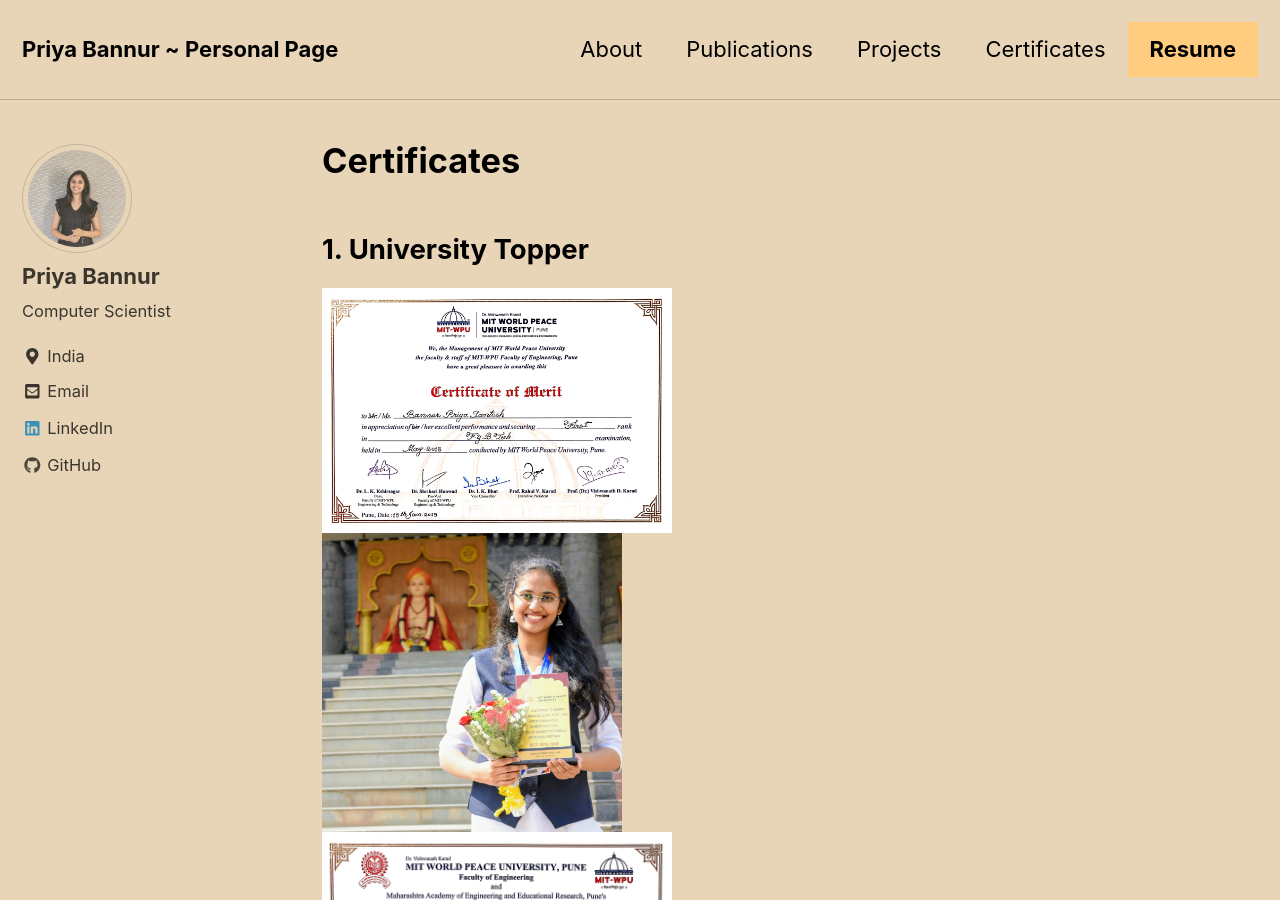
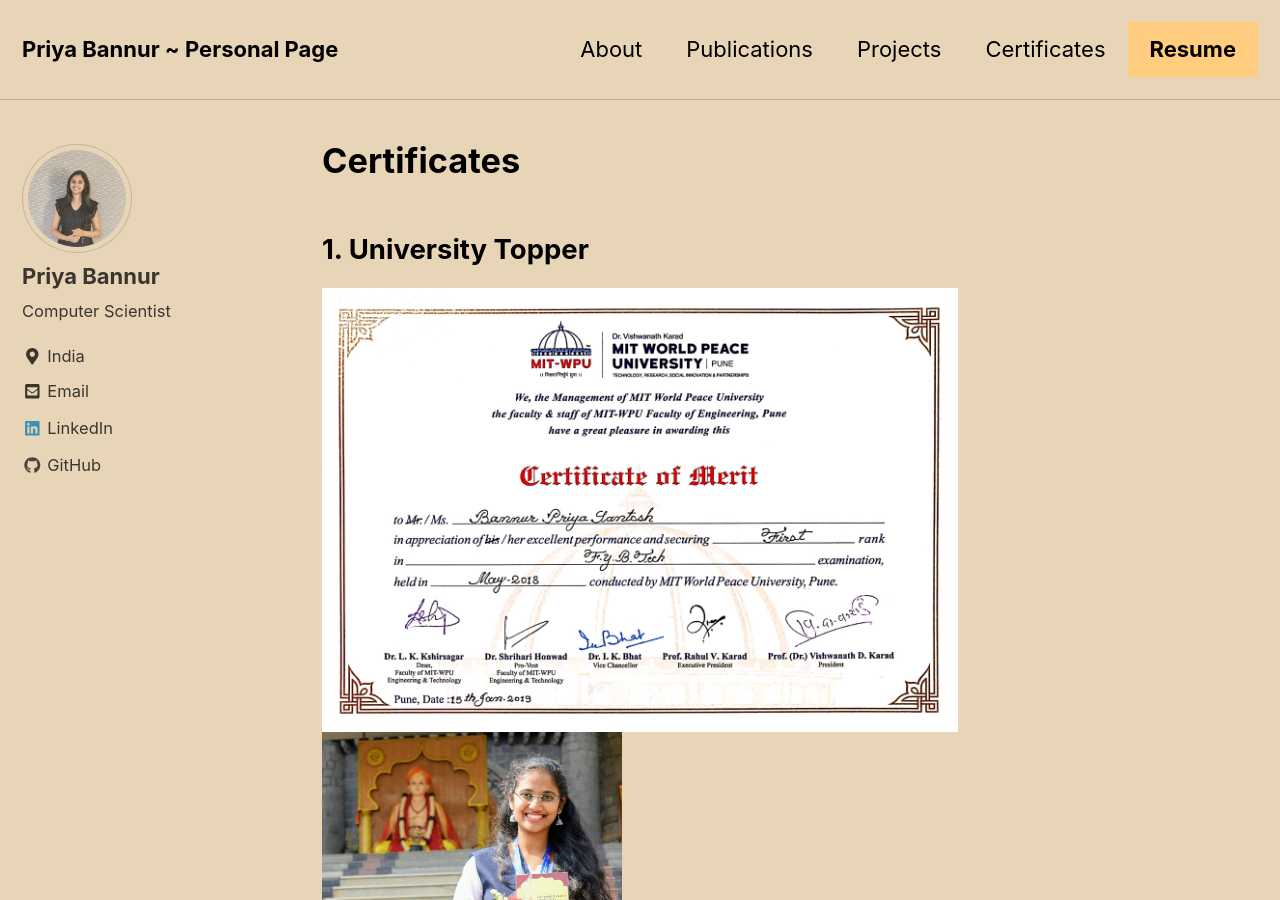
Before and after one commit to Priya-SB/Priya-SB.github.io, a Jekyll site: the page built from _pages/certificates.md, in a window 1280 px wide and 900 px high. Built offline with Jekyll 4.4.1, drawn with Linux system fonts in a browser that asks for light colours; nearby versions of some CDN libraries.

Commit message:
Update certificates.md

```diff
--- a/_pages/certificates.md
+++ b/_pages/certificates.md
@@ -6,4 +6,6 @@
 ---
 
 ## 1. University Topper
-<img src="https://github.com/Priya-SB/Priya-SB.github.io/blob/master/certificates/FYTopper.jpg" width="350"><img src="https://github.com/Priya-SB/Priya-SB.github.io/blob/master/certificates/awardpic.jpg" width="300"><img src="https://github.com/Priya-SB/Priya-SB.github.io/blob/master/certificates/FYtopper2.jpg" width="350">
+<img src="https://github.com/Priya-SB/Priya-SB.github.io/blob/master/certificates/FYTopper.jpg">
+<img src="https://github.com/Priya-SB/Priya-SB.github.io/blob/master/certificates/awardpic.jpg" width="300">
+<img src="https://github.com/Priya-SB/Priya-SB.github.io/blob/master/certificates/FYtopper2.jpg" width="350">
```
